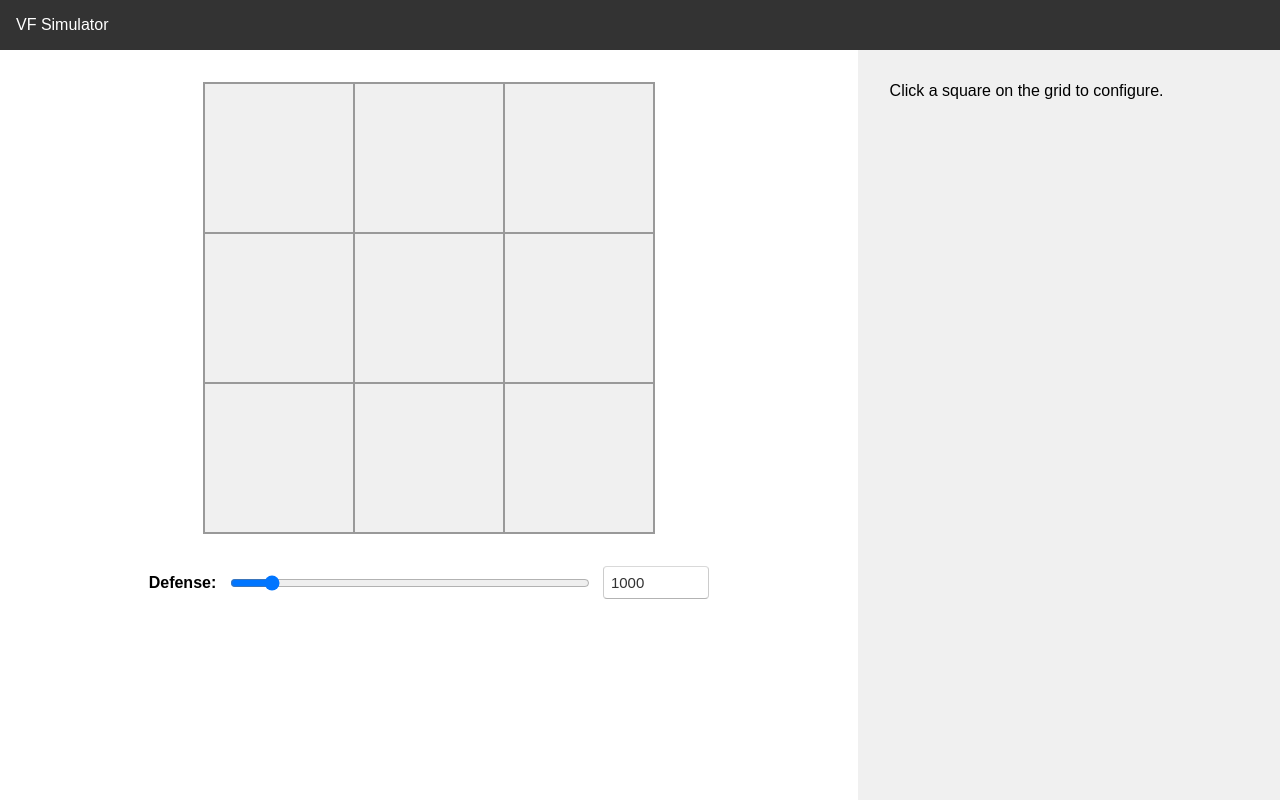
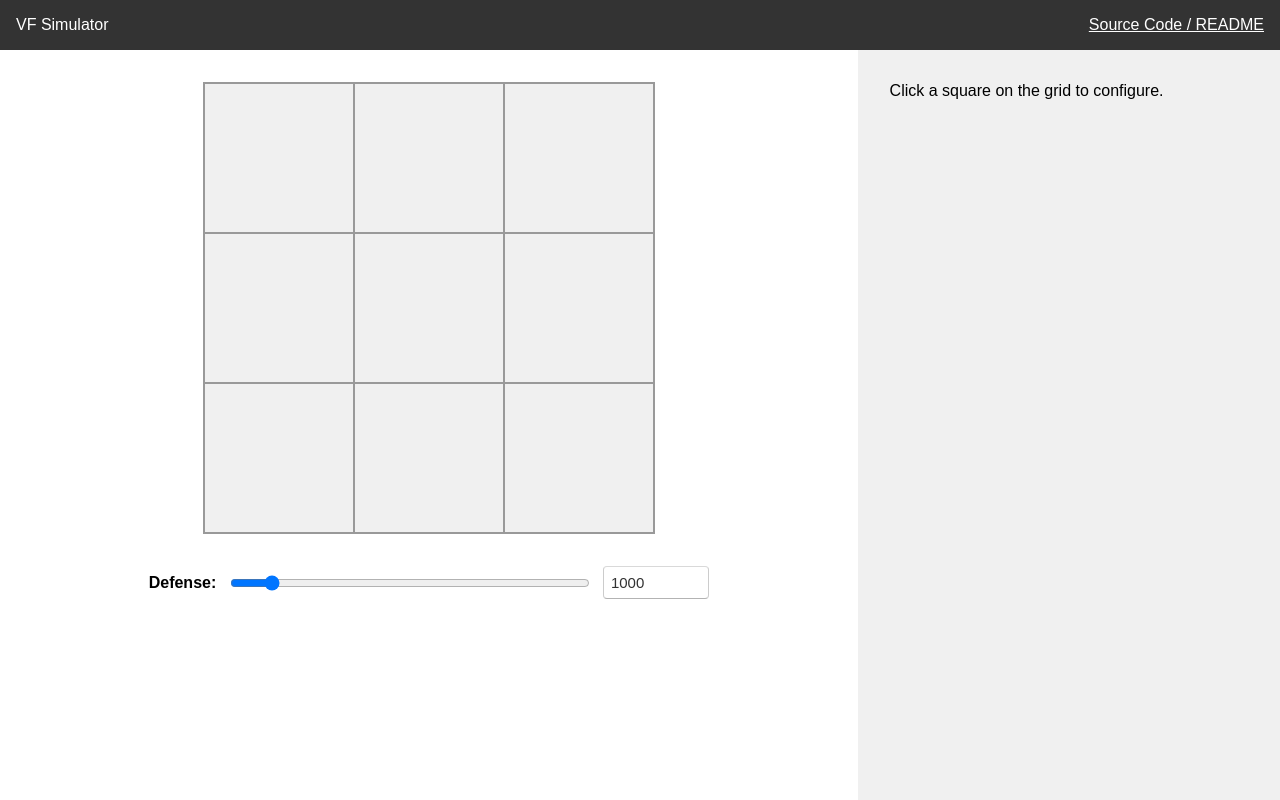
Before and after one commit to wexel17/vfsim, a React (Create React App) app: page / in a window 1280 px wide. Built offline with nearby package versions, Linux system fonts and the light colour scheme.

Commit message:
feat: add link to source code

```diff
--- a/src/App.css
+++ b/src/App.css
@@ -11,6 +11,14 @@ html, body, #root, .App, .App__Main {
   background-color: #333;
   color: white;
   padding: 1em;
+}
+
+.App__SourceLink {
+  float: right;
+}
+
+.App__SourceLink a {
+  color: white;
 }
 
 .App__Main {
--- a/src/App.js
+++ b/src/App.js
@@ -10,6 +10,9 @@ function App() {
         <div className="App">
             <header className="App__Header">
                 VF Simulator
+                <div className="App__SourceLink">
+                    <a target="source" href="https://github.com/wexel17/vfsim">Source Code / README</a>
+                </div>
             </header>
             <main className="App__Main">
                 <section className="App__Results">
```
